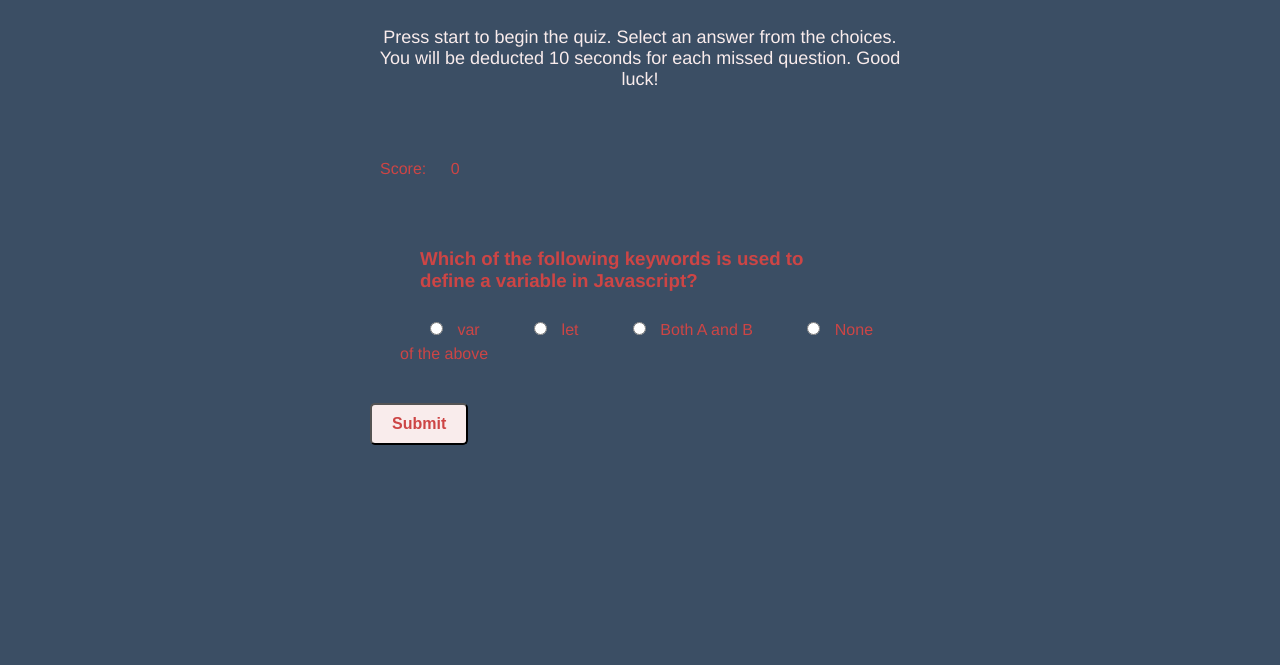
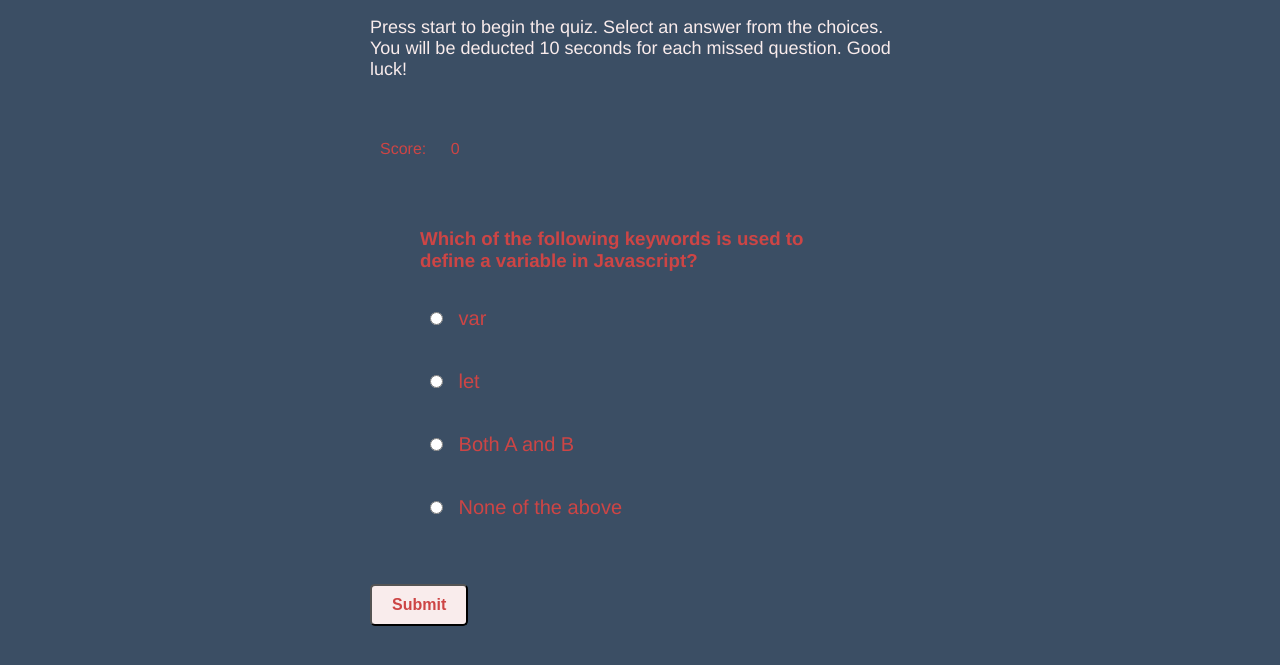
Before and after one commit to Evandaly27/Code-quiz, a plain HTML site: page index.html in a window 1280 px wide. Both pictures are taken after a click on the button "Start Quiz". Shown: the part 247-912 px from the top of the page. Before the commit the page ends 800 px from the top, so only its background shows below. Drawn offline with Linux system fonts and the light colour scheme; a web font is replaced by a local one.

Commit message:
Updated readme

```diff
--- a/assets/style.css
+++ b/assets/style.css
@@ -35,26 +35,36 @@ h1 {
 #instructions {
     font-size: 18px;
     color: var(--secodary-color);
-    text-align: center;
-    margin: 20px 0;
+    text-align: left;
+    margin: 10px 0;
 }
 
 #timer {
     position: absolute;
     top: 10px;
     right: 10px;
-  }
+}
 
-  #view-highscores-btn, #start-btn, #submit-btn {
+#view-highscores-btn,
+#start-btn,
+#submit-btn {
     background-color: var(--secodary-color);
     font-weight: bold;
     font-size: 16px;
     padding: 10px 20px;
     border-radius: 5px;
     cursor: pointer;
-  }
+}
 
-  #view-highscores-btn:hover, #start-btn:hover, #submit-btn:hover {
+#view-highscores-btn:hover,
+#start-btn:hover,
+#submit-btn:hover {
     background-color: var(--main-color);
     color: var(--secodary-color);
-  }
+}
+
+.question label {
+    display: block;
+    margin-bottom: 10px;
+    font-size: 20px;
+}
```
Also changed, not shown: 1 other file.
